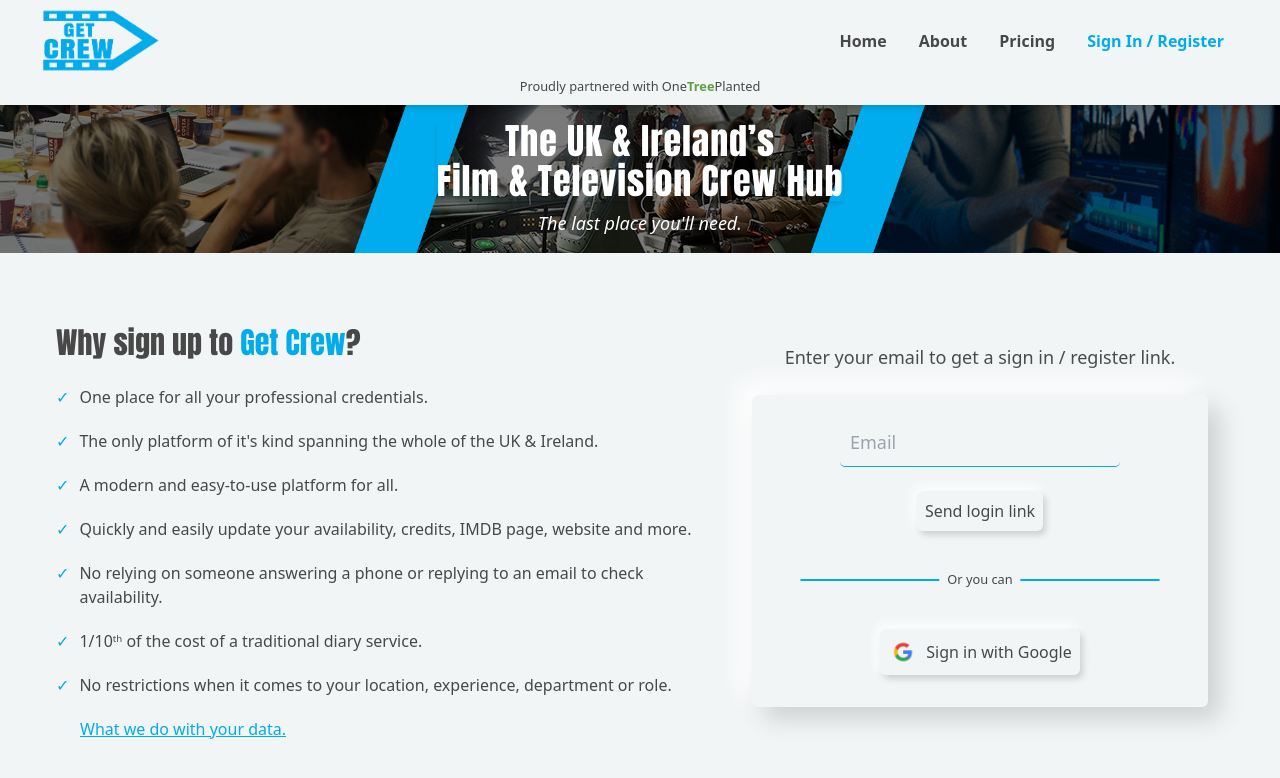
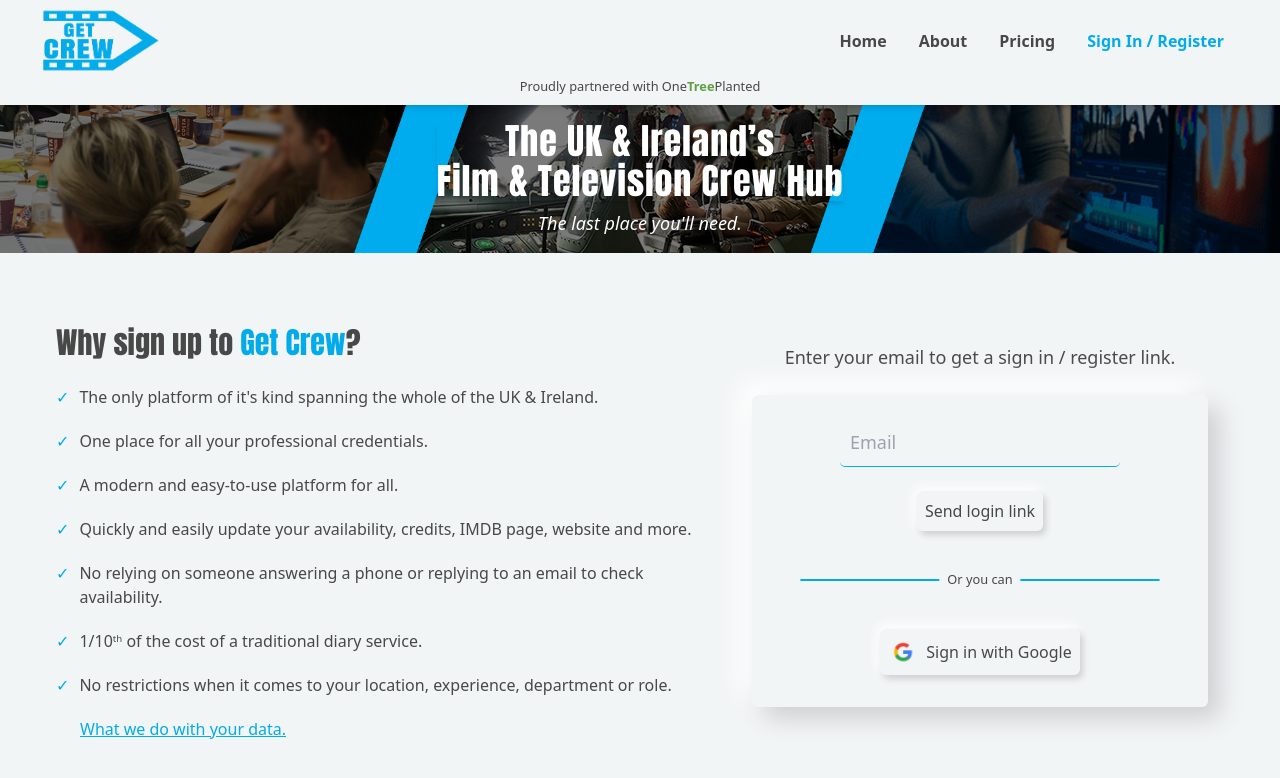
Before and after one commit to sdbxsdb/we-are-crew, a Next.js app: page /my-crew in a window 1280 px wide. Shown: the top 778 px of the page. Built offline with nearby package versions, Linux system fonts and the light colour scheme; no server answers; the database is empty.

Commit message:
updating auth page

```diff
--- a/components/Auth.js
+++ b/components/Auth.js
@@ -71,13 +71,13 @@ export default function Auth() {
               <div className="aboutPageListTicks">
                 <ul>
                   <li>
-                    <p>One place for all your professional credentials.</p>
-                  </li>
-                  <li>
                     <p>
                       The only platform of it&apos;s kind spanning the whole of
                       the UK & Ireland.
                     </p>
+                  </li>
+                  <li>
+                    <p>One place for all your professional credentials.</p>
                   </li>
                   <li>
                     <p>A modern and easy-to-use platform for all.</p>
```
